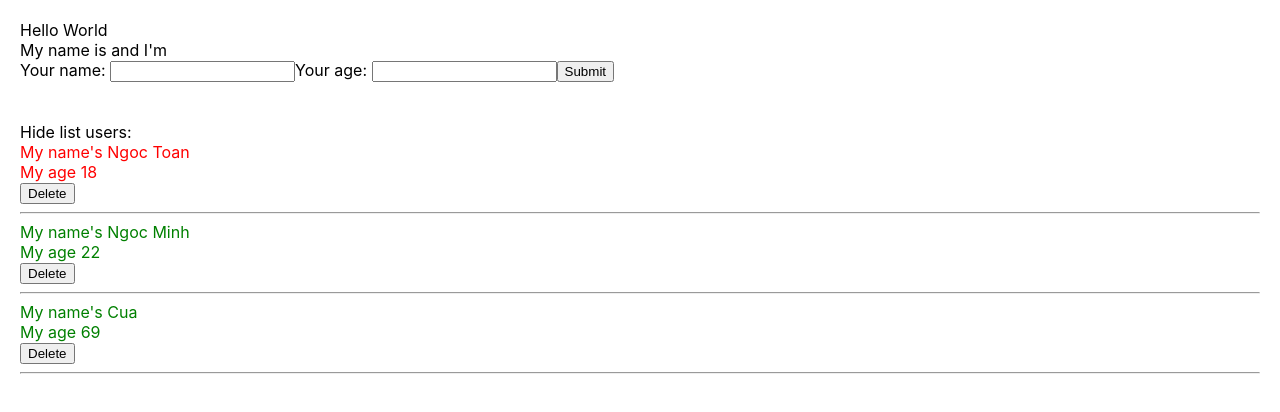
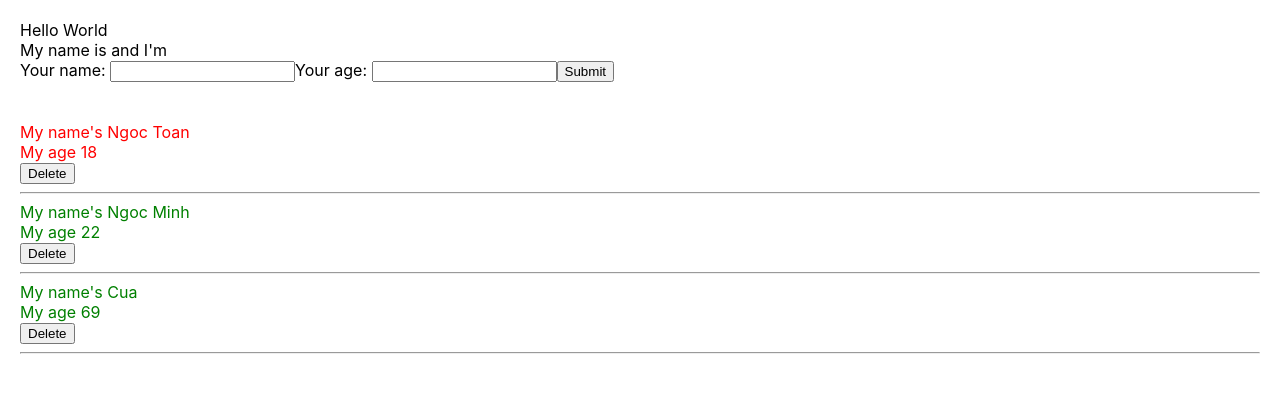
Before and after one commit to tempo1406/LearnReact, a React (Create React App) app: page / in a window 1280 px wide. Shown: the top 412 px of the page. Built offline with nearby package versions, Linux system fonts and the light colour scheme.

Commit message:
Fuction component

```diff
--- a/src/components/DisplayInfor.js
+++ b/src/components/DisplayInfor.js
@@ -1,54 +1,40 @@
 import React from "react";
 import './DisplayInfor.scss'
 import logo from './../logo.svg'
-class DisplayInfor extends React.Component {
+// class DisplayInfor extends React.Component {
+//     render() {
+//         //destructuring array/object
+//         const {listUsers} =  this.props
+//         return (
+//             <div className="display-infor-container">
+//                 {true &&
+//                     <>
+//                     { listUsers.map((user) => {
+//                         return (
+//                             <div key={user.id} className={+user.age > 18 ? "green" : "red"}>
+//                                 <div>
+//                                     <div>My name's {user.name}</div>
+//                                     <div>My age {user.age}</div>
+//                                 </div>
+//                                 <div>
+//                                     <button onClick={() => this.props.hanleDeleteUser(user.id)}>Delete</button>
+//                                 </div>
+//                                 <hr />
+//                             </div>
+//                         )
+//                     })}
+//                     </>
+//                 }
+//             </div>
+//         )
+//     }
+// }
 
-    constructor(props) {
-        console.log('call constructor: 1')
-        super(props)
-        this.state = {
-            isShowListUser: true
-        }
-    }
-
-    // state = {
-    //     isShowListUser: true
-    // }
-
-    componentDidMount(){
-        console.log('call me compent did mount')
-        setTimeout(() => {
-            document.title = 'React'
-        }, 3000)
-    }
-
-    componentDidUpdate(prevProps, prevState, snapshot){
-        console.log('call me compent did update', this.props, prevProps)
-        if (this.props.listUsers !== prevProps.listUsers) {
-            if (this.props.listUsers.length === 5) {
-                alert('You got 5 users')
-            }
-        }
-    }
-
-    handleShowHide = () => {
-        this.setState({
-            isShowListUser: !this.state.isShowListUser
-        })
-    }
-    render() {
-        console.log('call me render')
-        //destructuring array/object
-        const {listUsers} =  this.props
+const DisplayInfor = (props) => {
+    const {listUsers} = props
         return (
             <div className="display-infor-container">
-                {/* <img src={logo}/> */}
-                <div>
-                    <span onClick = {() => { this.handleShowHide()}}>
-                    {this.state.isShowListUser === true ? "Hide list users:" : "Show list users:"}
-                    </span>
-                </div>
-                {this.state.isShowListUser &&
+                {true &&
                     <>
                     { listUsers.map((user) => {
                         return (
@@ -58,7 +44,7 @@
                                     <div>My age {user.age}</div>
                                 </div>
                                 <div>
-                                    <button onClick={() => this.props.hanleDeleteUser(user.id)}>Delete</button>
+                                    <button onClick={() => props.hanleDeleteUser(user.id)}>Delete</button>
                                 </div>
                                 <hr />
                             </div>
@@ -67,9 +53,8 @@
                     </>
                 }
             </div>
-
         )
-    }
 }
 
+
 export default DisplayInfor
```
